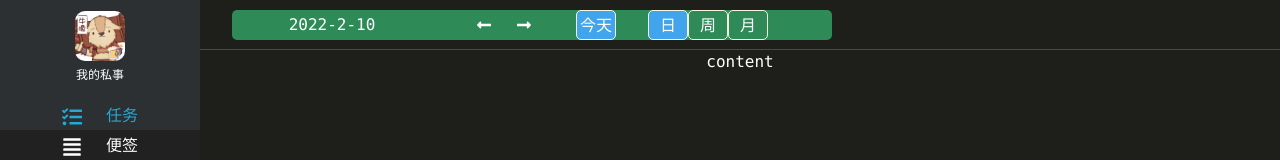
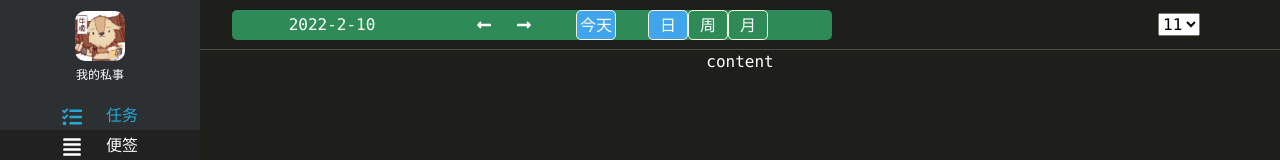
Before and after one commit to liulaoliu/hieplan, a React (Create React App) app: page /main/task in a window 1280 px wide. Shown: the top 160 px of the page. Built offline with nearby package versions, Linux system fonts and the light colour scheme.

Commit message:
下拉菜单开了头

```diff
--- a/src/Components/contentPage/contentLayout/ContentLayout.module.css
+++ b/src/Components/contentPage/contentLayout/ContentLayout.module.css
@@ -15,6 +15,7 @@
   /* background-color: red; */
   align-items: center;
   display: flex;
+  position: relative;
 }
 .content {
   /* background-color: saddlebrown; */
--- a/src/Components/contentPage/task/TaskTitle.module.scss
+++ b/src/Components/contentPage/task/TaskTitle.module.scss
@@ -7,4 +7,5 @@ $height: 30px;
   display: $flex;
   height: $height;
   margin-left: 2rem;
+
 }
--- a/src/Components/contentPage/task/TaskTitle.tsx
+++ b/src/Components/contentPage/task/TaskTitle.tsx
@@ -1,7 +1,7 @@
 import React, { ReactElement, useState } from "react";
 import styles from "./taskTitle.module.scss";
 import TaskTitleCalendar from "./taskTitleCalendar";
-
+import s from "./taskTitleDropdown.module.scss";
 /**
  * 这是 显示在task的 title 区域的 函数
  */
@@ -9,6 +9,14 @@ export default function TaskTitle(): ReactElement {
   return (
     <div className={styles.title_container}>
       <TaskTitleCalendar />
+      <div className={s.container}>
+        <div className="by_arrangement">
+          <select name="" id="">
+            <option value="1">11</option>
+            <option value="2">22</option>
+          </select>
+        </div>
+      </div>
     </div>
   );
 }
--- /dev/null
+++ b/src/Components/contentPage/task/taskTitleDropdown.module.scss
@@ -0,0 +1,6 @@
+.container {
+  // 确定这块内容在title右侧
+  position: absolute;
+  right: 5rem;
+  top: 0;
+}
```
